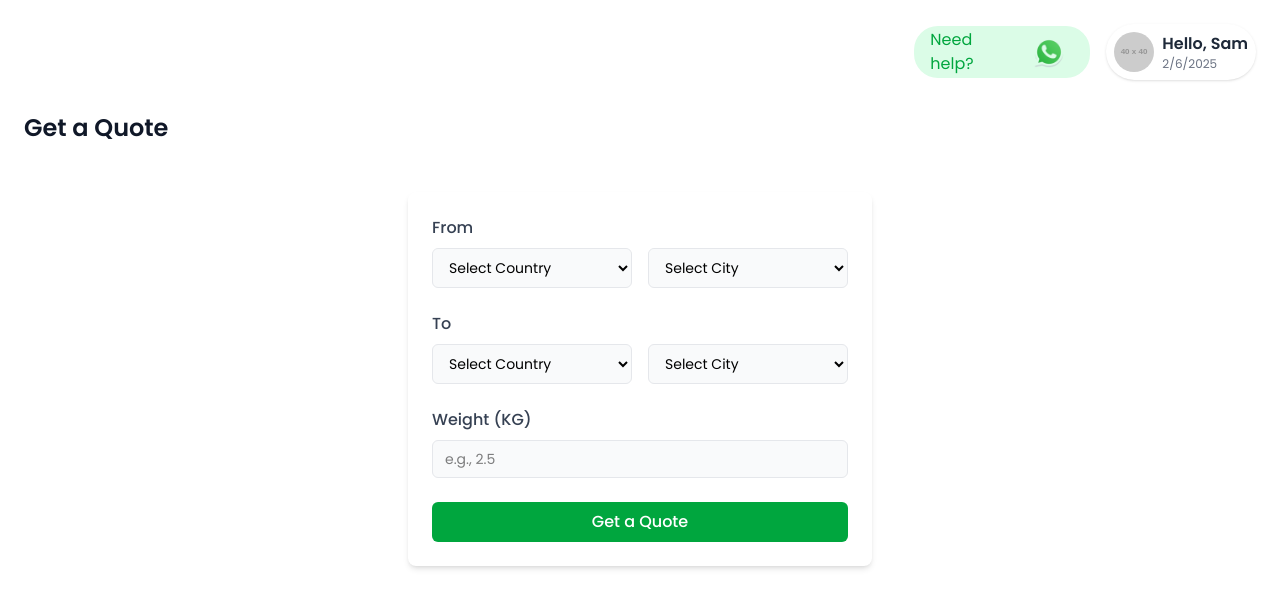
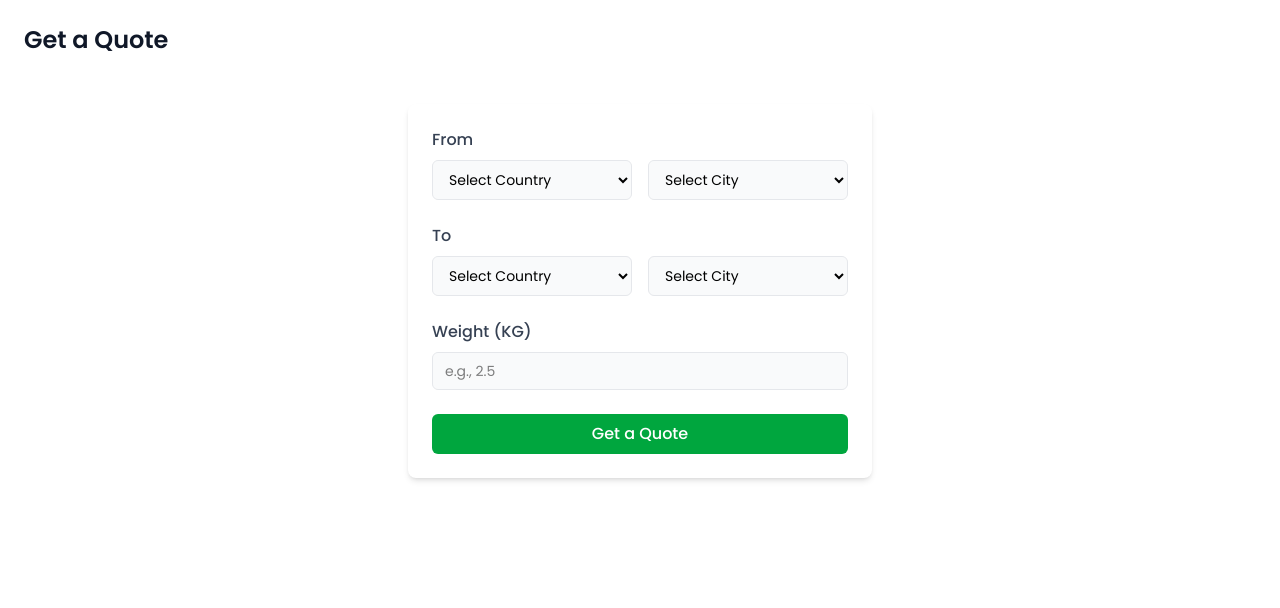
Before and after one commit to Alpha-loop/isell_frontend, a Next.js app: page /getQuote in a window 1280 px wide. Shown: the top 608 px of the page. Built offline with nearby package versions, Linux system fonts and the light colour scheme.

Commit message:
bug fixed

```diff
--- a/src/app/getQuote/page.js
+++ b/src/app/getQuote/page.js
@@ -8,9 +8,9 @@ import MenuToggle from '@/components/MenuToggle';
 const GetQoute = ({ isNavOpen, setIsNavOpen }) => {
   return (
     <div className="w-full max-w-full box-border overflow-x-hidden">
-      <MenuToggle isNavOpen={isNavOpen} setIsNavOpen={setIsNavOpen} />
+      {/* <MenuToggle isNavOpen={isNavOpen} setIsNavOpen={setIsNavOpen} /> */}
       <div className="p-3 sm:p-6 w-full max-w-full box-border">
-        <Header />
+        {/* <Header /> */}
         <h1 className="text-lg sm:text-2xl font-semibold text-gray-900 mb-3 sm:mb-6 w-full max-w-full">Get a Quote</h1>
         <div className="flex items-center justify-center">
           <ShippingQuoteForm redirectPath="/quoteResult" />
```
